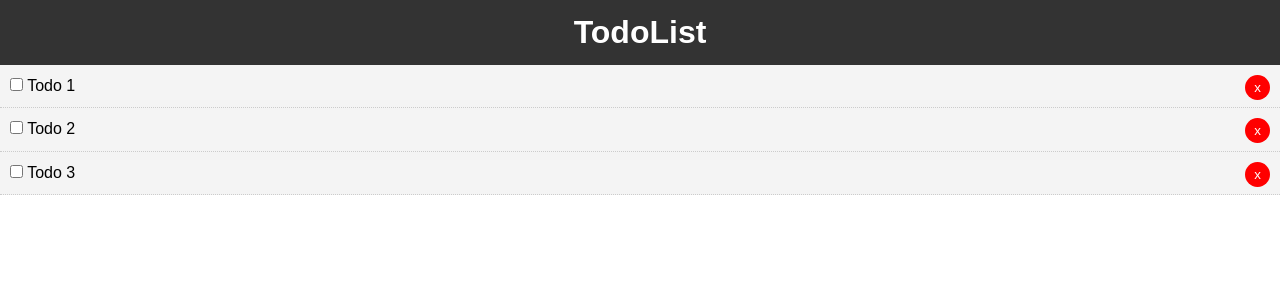
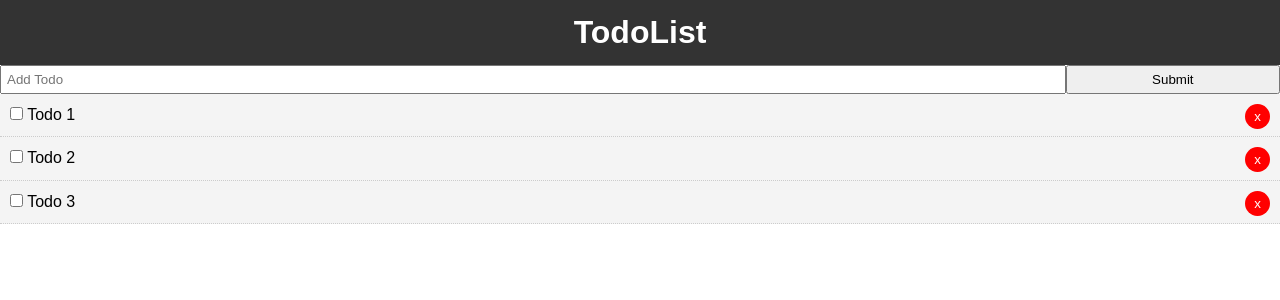
Before and after one commit to sarahpaz/todo-app, a Vue app: page / in a window 1280 px wide. Shown: the top 300 px of the page. Built offline with nearby package versions, Linux system fonts and the light colour scheme.

Commit message:
create AddTodo form and import to App

```diff
--- a/src/App.vue
+++ b/src/App.vue
@@ -1,6 +1,7 @@
 <template>
   <div id="app">
     <Header />
+    <AddTodo />
     <Todos v-bind:todos="todos" v-on:del-todo="deleteTodo" />
   </div>
 </template>
@@ -8,12 +9,14 @@
 <script>
 import Todos from "./components/Todos";
 import Header from "./components/layout/Header";
+import AddTodo from "./components/AddTodo";
 
 export default {
   name: "App",
   components: {
     Todos,
     Header,
+    AddTodo,
   },
   data() {
     return {
--- /dev/null
+++ b/src/components/AddTodo.vue
@@ -0,0 +1,29 @@
+<template>
+  <div>
+    <form>
+      <input type="text" name="title" placeholder="Add Todo" />
+      <input type="submit" value="Submit" class="btn" />
+    </form>
+  </div>
+</template>
+
+<script>
+export default {
+  name: "AddTodo",
+};
+</script>
+
+<style scoped>
+form {
+  display: flex;
+}
+
+input[type="text"] {
+  flex: 10;
+  padding: 5px;
+}
+
+input[type="submit"] {
+  flex: 2;
+}
+</style>
```
